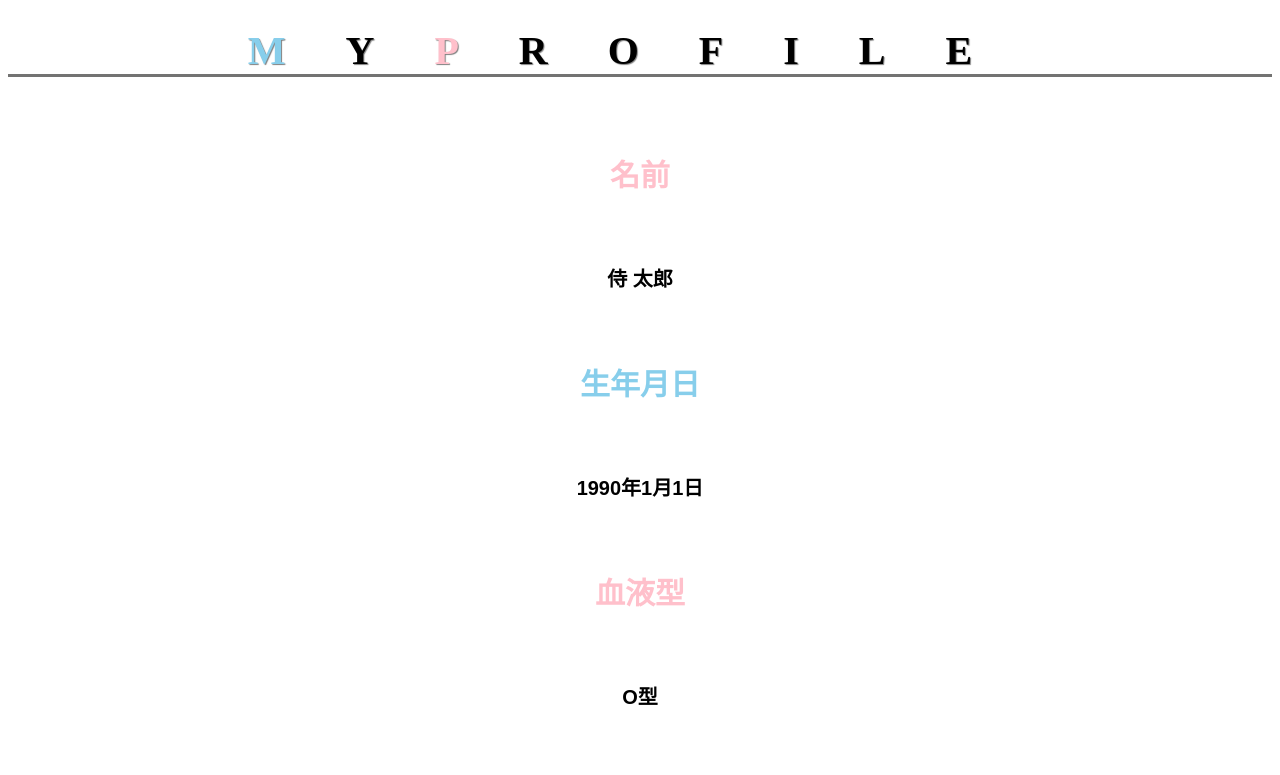
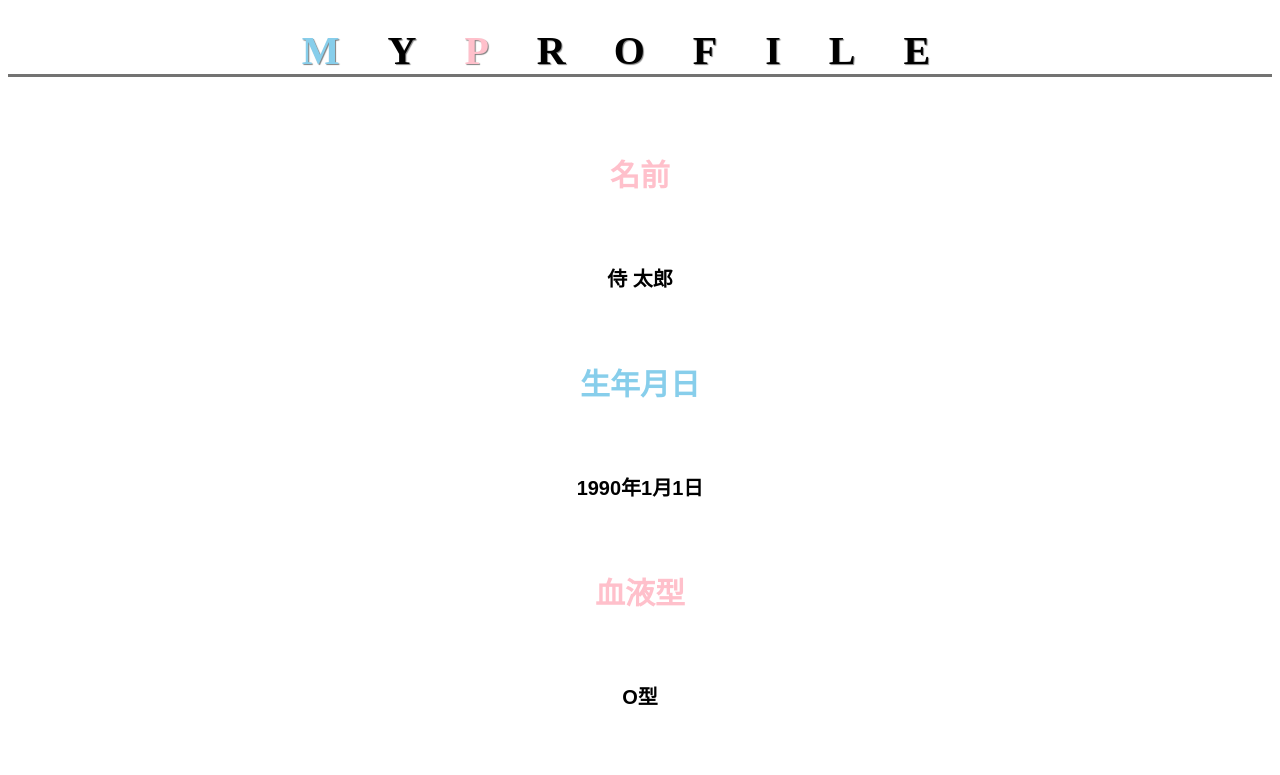
Before and after one commit to tamamaru/samurai-terakoya, a plain HTML site: page html-css-basic-kadai/kadai_014/kadai_014.html in a window 1280 px wide. Shown: the top 775 px of the page. Drawn offline with Linux system fonts and the light colour scheme.

Commit message:
14章課題訂正

```diff
--- a/html-css-basic-kadai/kadai_014/style.css
+++ b/html-css-basic-kadai/kadai_014/style.css
@@ -10,7 +10,7 @@ h1{
     font-family: "Josefin Sans";
     border-bottom: solid rgb(115, 115, 114) 3px;
     text-shadow: 1px 1px 1px gray;
-    letter-spacing: 1.5em;
+    letter-spacing: 1.2em;
 }
 .pink{
     color: rgb(255, 192, 203);
```
